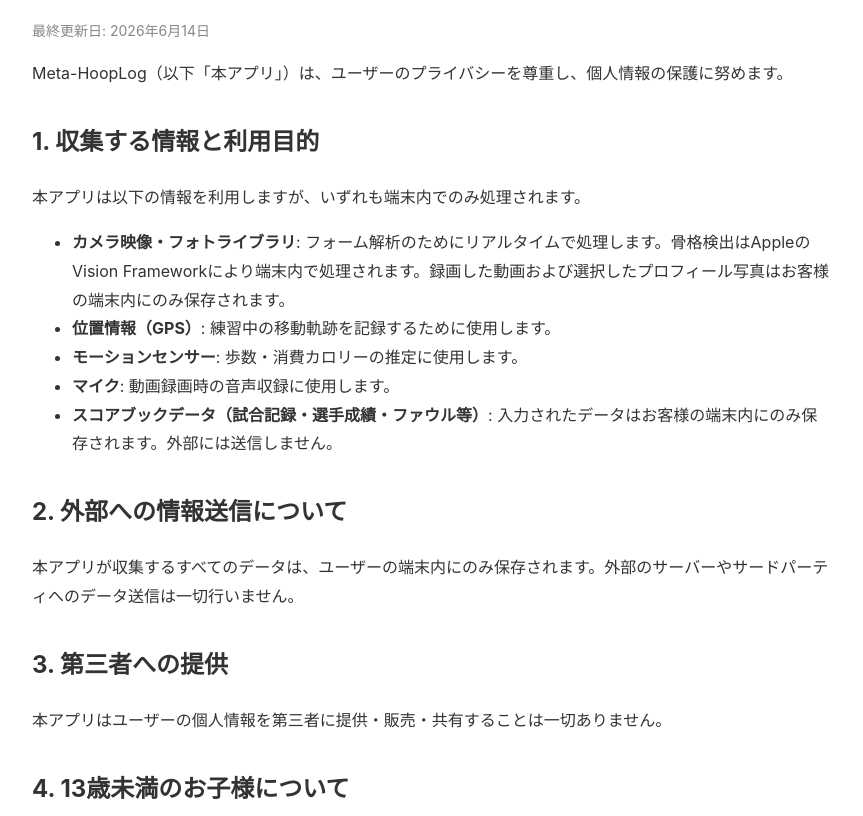
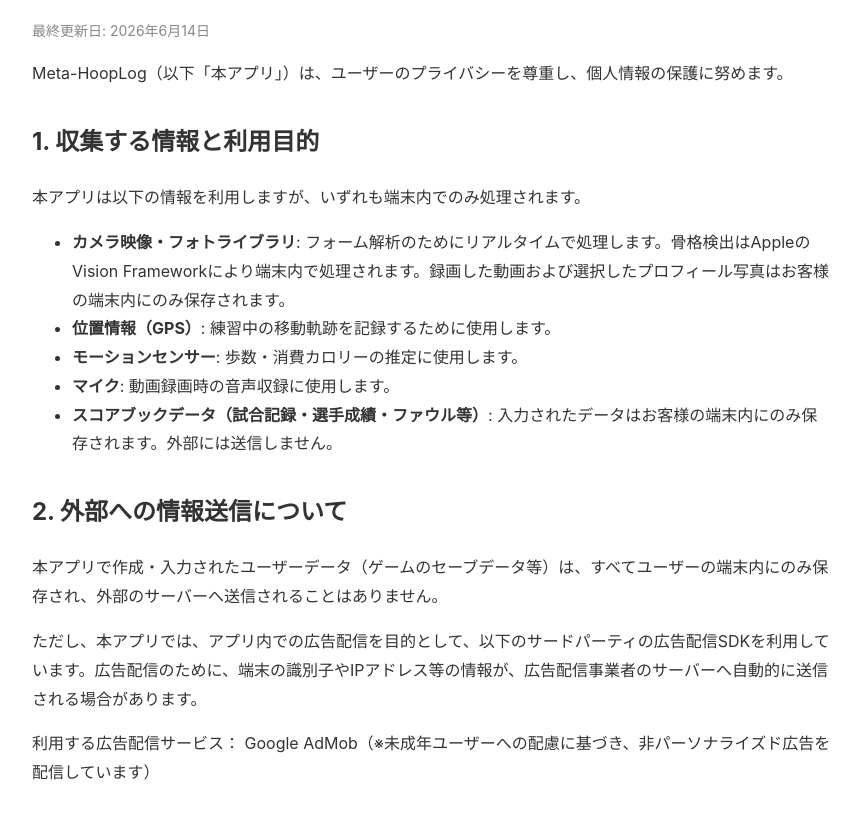
Before and after one commit to Meta-HoopLog/metahooplog-privacy, a plain HTML site: page index.html in a window 1280 px wide. Shown: the part 113-929 px from the top of the page, without its empty margins (208-1071 px from the left). Drawn offline with Linux system fonts and the light colour scheme.

Commit message:
Update index.html

```diff
--- a/index.html
+++ b/index.html
@@ -28,10 +28,12 @@
   </ul>
 
   <h2>2. 外部への情報送信について</h2>
-  <p>本アプリが収集するすべてのデータは、ユーザーの端末内にのみ保存されます。外部のサーバーやサードパーティへのデータ送信は一切行いません。</p>
+  <p>本アプリで作成・入力されたユーザーデータ（ゲームのセーブデータ等）は、すべてユーザーの端末内にのみ保存され、外部のサーバーへ送信されることはありません。</p>
+  <p>ただし、本アプリでは、アプリ内での広告配信を目的として、以下のサードパーティの広告配信SDKを利用しています。広告配信のために、端末の識別子やIPアドレス等の情報が、広告配信事業者のサーバーへ自動的に送信される場合があります。</p>
+  <p>利用する広告配信サービス： Google AdMob（※未成年ユーザーへの配慮に基づき、非パーソナライズド広告を配信しています）</p>
 
   <h2>3. 第三者への提供</h2>
-  <p>本アプリはユーザーの個人情報を第三者に提供・販売・共有することは一切ありません。</p>
+  <p>本アプリは、上記2に記載した広告配信目的（サードパーティSDKによる自動送信）を除き、ユーザーの個人情報を第三者に提供・販売・共有することは一切ありません。</p>
 
   <h2>4. 13歳未満のお子様について</h2>
   <p>13歳未満のお子様が本アプリを利用される場合、保護者の方の同意が必要です。保護者の方が同意画面にて確認を行ってください。</p>
```
